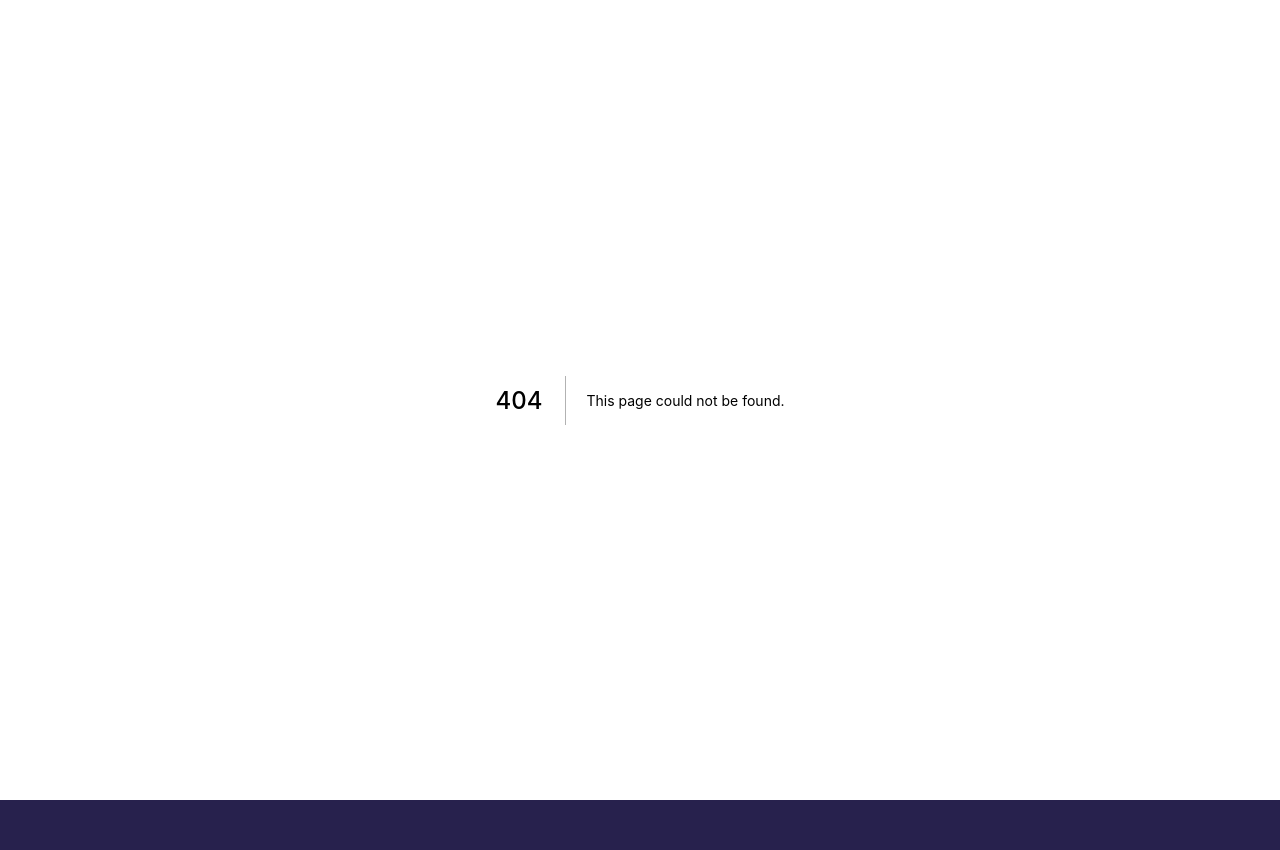
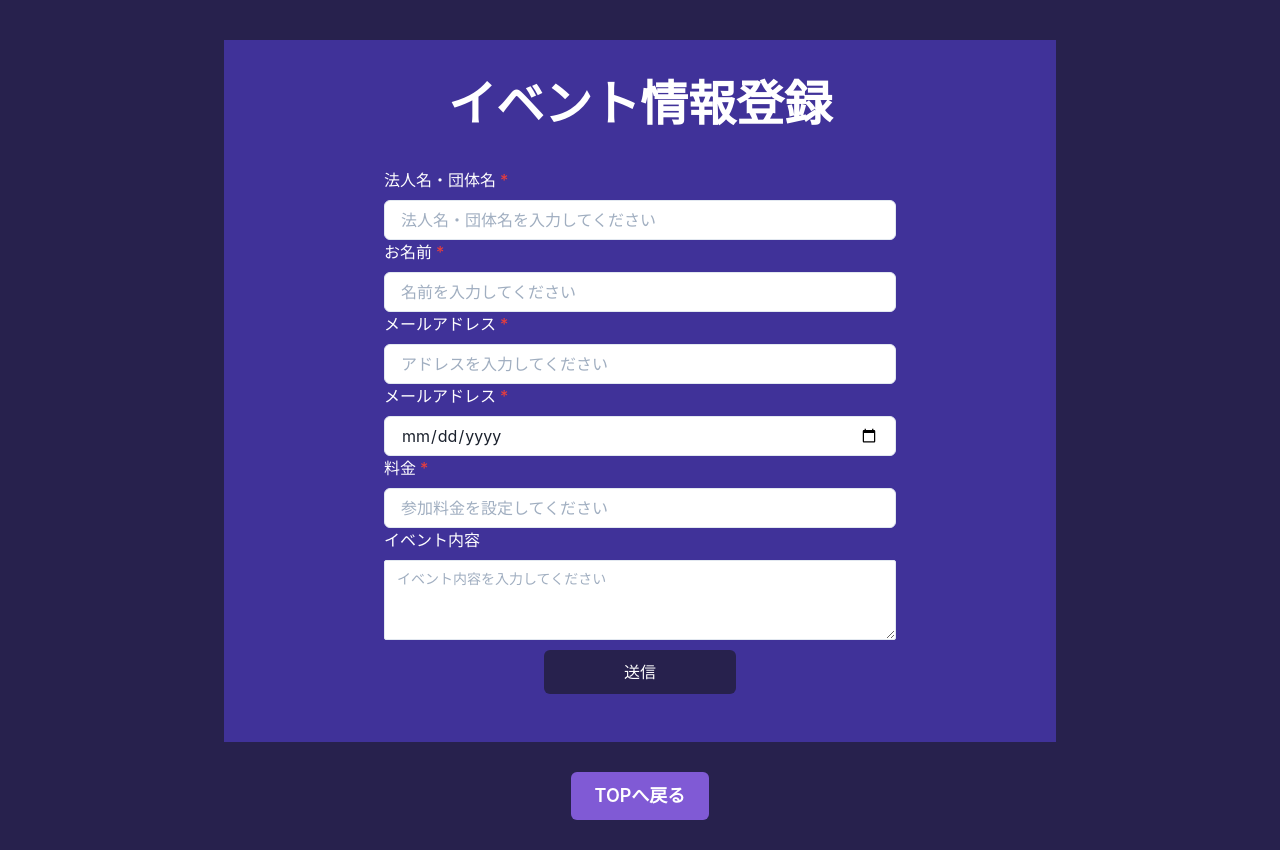
Before and after one commit to Ushitaku/telabel_official, a Next.js app: page /EventForm in a window 1280 px wide. Before the commit this address had no page. Before the commit the page ends 800 px from the top, so only its background shows below. Built offline with nearby package versions, Linux system fonts and the light colour scheme; no server answers.

Commit message:
add event form

```diff
--- /dev/null
+++ b/pages/EventForm.js
@@ -0,0 +1,130 @@
+import firebase from '../lib/db';
+import React from 'react';
+import Link from 'next/link';
+import { useState } from 'react'
+import { useRouter } from 'next/router'
+import {
+  FormControl,FormLabel,
+  Input,Textarea,
+  Text,Heading,
+  Box,
+  Button,
+} from "@chakra-ui/react"
+
+const EventForm = () => {
+  const [group, setGroup] = useState("");
+  const [names, setNames] = useState("");
+  const [email, setEmail] = useState("");
+  const [date, setDate] = useState("");
+  const [money, setMoney] = useState("");
+  const [content, setContent] = useState("");
+  const router = useRouter();
+
+  const submit = (e) => {
+    e.preventDefault();
+    alert('登録しました！');
+    router.push('/');
+    // console.log(email);
+
+    firebase.firestore().collection("eventpost").add({
+      group: group,
+      name: names,
+      date: date,
+      money: money,
+      email: email,
+      content: content,
+      timestamp: firebase.firestore.FieldValue.serverTimestamp(),
+    });
+  }
+  return (
+    <>
+<Box bg="#27214D" mt="10">
+      <Box w="65%"  margin="auto" px="40" bg="#403299">
+        <Heading as="h1" size="2xl" padding="10" color="white" textAlign="center">イベント情報登録</Heading>
+        <form onSubmit={submit}>
+        <FormControl id="company" isRequired>
+        <FormLabel color="white">法人名・団体名</FormLabel>
+        <Input
+        bg="white"
+        type="company"
+        placeholder="法人名・団体名を入力してください"
+        value={group}
+        onChange={(e) => setGroup(e.target.value)} />
+        </FormControl>
+
+        <FormControl id="name" isRequired>
+        <FormLabel color="white">お名前</FormLabel>
+        <Input
+        bg="white"
+        type="name"
+        placeholder="名前を入力してください"
+        value={names}
+        onChange={(e) => setNames(e.target.value)} />
+        </FormControl>
+
+        <FormControl id="email" isRequired>
+        <FormLabel color="white">メールアドレス</FormLabel>
+        <Input
+        bg="white"
+        type="email"
+        placeholder="アドレスを入力してください"
+        value={email}
+        onChange={(e) => setEmail(e.target.value)} />
+        </FormControl>
+
+        <FormControl id="date" isRequired>
+        <FormLabel color="white">メールアドレス</FormLabel>
+        <Input
+        bg="white"
+        type="date"
+        placeholder="日付を指定してください"
+        value={date}
+        onChange={(e) => setDate(e.target.value)} />
+        </FormControl>
+
+        <FormControl id="money" isRequired>
+        <FormLabel color="white">料金</FormLabel>
+        <Input
+        bg="white"
+        type="money"
+        placeholder="参加料金を設定してください"
+        value={money}
+        onChange={(e) => setMoney(e.target.value)} />
+        </FormControl>
+
+        <Text mb="8px" color="white">イベント内容</Text>
+        <Textarea
+        bg="white"
+        type="content"
+        placeholder="イベント内容を入力してください"
+        value={content}
+        onChange={(e) => setContent(e.target.value)}
+        size="sm"
+        />
+        <Box textAlign="center">
+        <button style={{
+        color:"white",
+        background:"#27214D",
+        padding:"10px",
+        paddingLeft:"5em",
+        paddingRight:"5em",
+        margin:"10px",
+        marginBottom:"3em",
+        borderRadius:"6px",
+        }}>
+        送信
+        </button>
+    </Box>
+        </form>
+    </Box>
+    <Box textAlign="center" p="30">
+      <Link href='./'>
+      <Button m="auto" size="lg" colorScheme="purple">TOPへ戻る</Button>
+      </Link>
+    </Box>
+</Box>
+    </>
+  )
+}
+
+export default EventForm;
```
Also changed, not shown: components/EventCard.js (added, +15 -0 lines), pages/event/index.js (added, +31 -0 lines), pages/header.js (+11 -6 lines).
